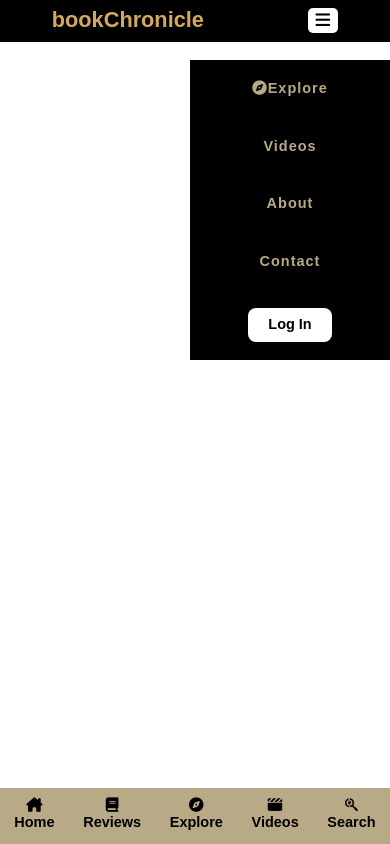
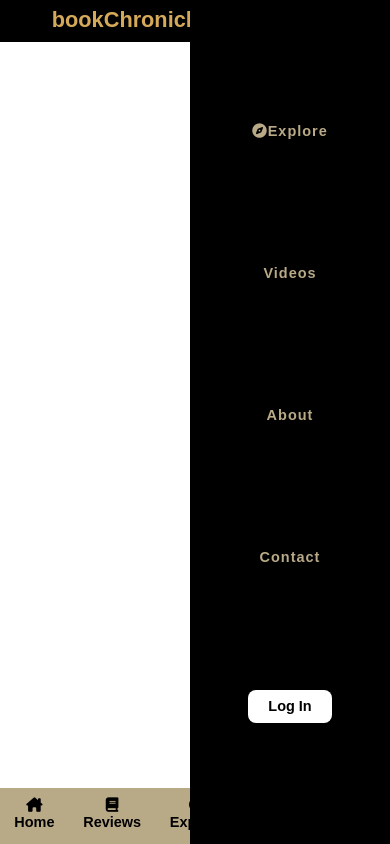
Before and after one commit to ashikmr/project_nanyang, a Django app: page / in a window 390 px wide. Run offline with Django 3.2, Linux system fonts and the light colour scheme; some libraries are stand-ins or nearby versions; some web fonts are replaced.

Commit message:
Created sidenav overlay with full-height.

```diff
--- a/blogapp/static/blogapp/css/main.css
+++ b/blogapp/static/blogapp/css/main.css
@@ -348,9 +348,13 @@ Source: https://www.npmjs.com/package/rfs
 
 @media (max-width: 768px) {
   .navbar__mid_navigation {
-    position: absolute;
-    top: 6rem;
+    /* it always stays in the same place even if the page is scrolled */
+    position: fixed;
+    /* Stay at the top */
+    top: 0;
     right: 0;
+    /* Stay on top */
+    z-index: 1;
     background-color: black;
     display: -webkit-box;
     display: -ms-flexbox;
@@ -359,8 +363,14 @@ Source: https://www.npmjs.com/package/rfs
     -webkit-box-direction: normal;
         -ms-flex-direction: column;
             flex-direction: column;
-    min-height: 30rem;
+    /* link items will have equal space around them */
+    -webkit-box-pack: space-evenly;
+        -ms-flex-pack: space-evenly;
+            justify-content: space-evenly;
+    /* 100% full-height */
+    height: 100%;
     min-width: 20rem;
+    /* adds scrollbars only when necessary */
     overflow: auto;
   }
 }
```
Also changed, not shown: src/scss/layout/_navbar.scss (+11 -12 lines), 1 other file.
